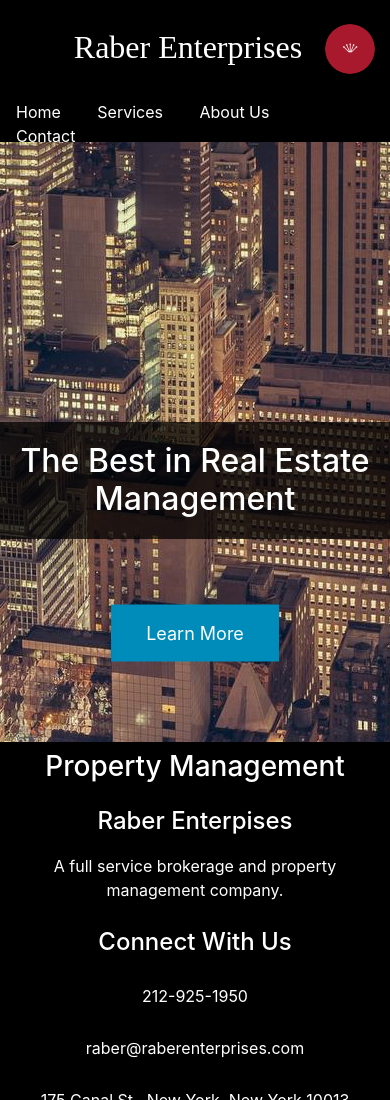
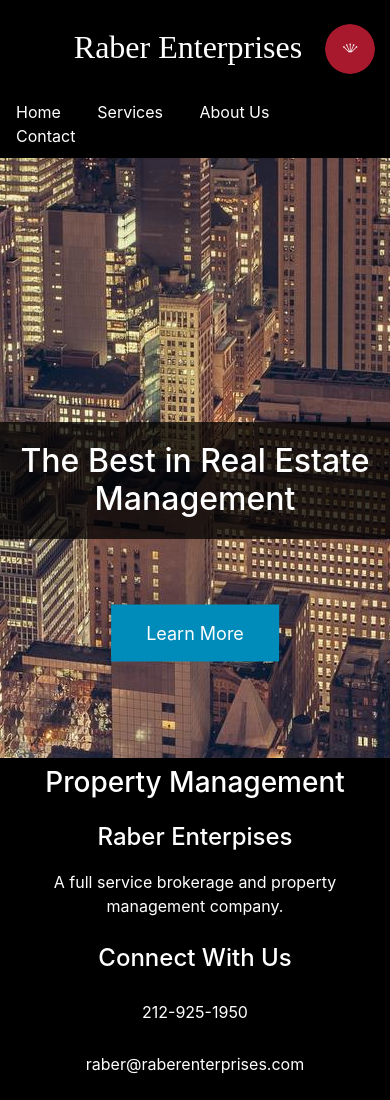
Before and after one commit to JustinSteinberg/raberenterprises, a plain HTML site: page index.html in a window 390 px wide. Shown: the top 1100 px of the page. Drawn offline with nearby package versions, Linux system fonts and the light colour scheme.

Commit message:
Changing padding for navbar

```diff
--- a/Raberstyle.css
+++ b/Raberstyle.css
@@ -4,9 +4,11 @@
 	box-sizing: border-box;
 }
 
+
 nav{
 	background-color: rgba(0, 0, 0, 1);
 	padding: 14px 14px 14px 0;
+	margin: 0;
 	overflow: hidden;
 }
 
@@ -72,6 +74,10 @@ h2, h3, h4 {
 @media only screen and (max-width: 600px) {
 	#social-media {
 		display: none;
+	}
+
+	nav{
+		padding: 14px 14px 30px 0;
 	}
 
 
```
